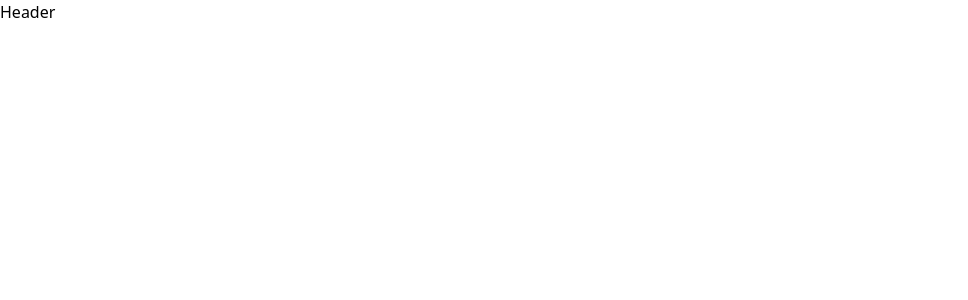
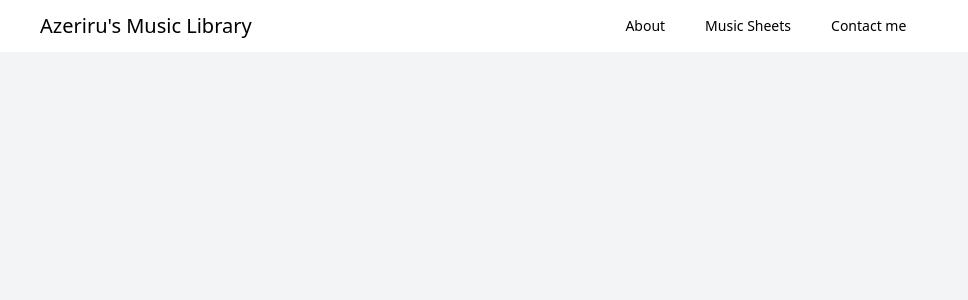
Before and after one commit to JethroSama/Client-1-site, a Next.js app: page / in a window 1280 px wide. Shown: the top 300 px of the page, without its empty margins (0-968 px from the left). Built offline with nearby package versions, Linux system fonts and the light colour scheme.

Commit message:
style header

```diff
--- a/components/Header.js
+++ b/components/Header.js
@@ -2,7 +2,18 @@ import React from 'react'
 
 const Header = () => {
     return (
-        <div>Header</div>
+        <div className='md:flex items-center space-y-3 md:space-y-0 bg-white py-3'>
+            <h1 className='text-center text-lg md:text-xl md:pl-10'>Azeriru's Music Library</h1>
+
+            <div className='flex text-sm md:text-md flex-1 space-x-10 justify-center'>
+                {/* About */ }
+                <p className='cursor-pointer hover:text-gray-400 transition-colors ease-out '>About</p>
+                {/* Music Sheets */ }
+                <p className='cursor-pointer hover:text-gray-400 transition-colors ease-out'>Music Sheets</p>
+                {/* Contact me */ }
+                <p className='cursor-pointer hover:text-gray-400 transition-colors ease-out'>Contact me</p>
+            </div>
+        </div>
     )
 }
 
--- a/pages/index.js
+++ b/pages/index.js
@@ -4,7 +4,7 @@ import Header from '../components/Header'
 
 export default function Home() {
   return (
-    <div>
+    <div className='min-h-screen bg-gray-100'>
       <Head>
         <title>Azeriru's Music Library</title>
         <meta name="description" content="Generated by create next app" />
```
